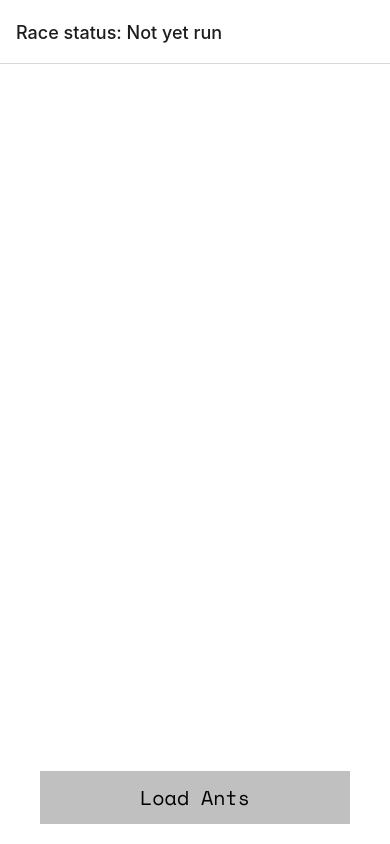
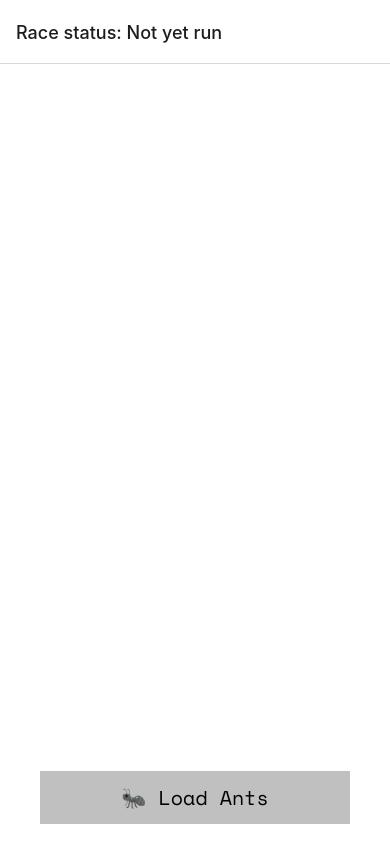
Before and after one commit to w1ll-dev/ants-app, a React Native app: screen /Home in a window 390 px wide. Built offline with nearby package versions, Linux system fonts and the light colour scheme.

Commit message:
style(emoji): add emoji to app text

```diff
--- a/src/screens/Home/index.tsx
+++ b/src/screens/Home/index.tsx
@@ -32,11 +32,11 @@ export function Home() {
     if (raceGlobalState === RaceStatus.AllCalculated) return 'Run Again';
 
     if (raceGlobalState === RaceStatus.NotYetRun && !!ants?.length)
-      return 'Start Race';
+      return '🐜 Start Race 🏁';
 
     if (isError) return 'Error loading ants';
 
-    return 'Load Ants';
+    return '🐜 Load Ants';
   }, [ants?.length, isError, isLoading, raceGlobalState]);
 
   const sortAntsByWinLikehood = useCallback(
```
